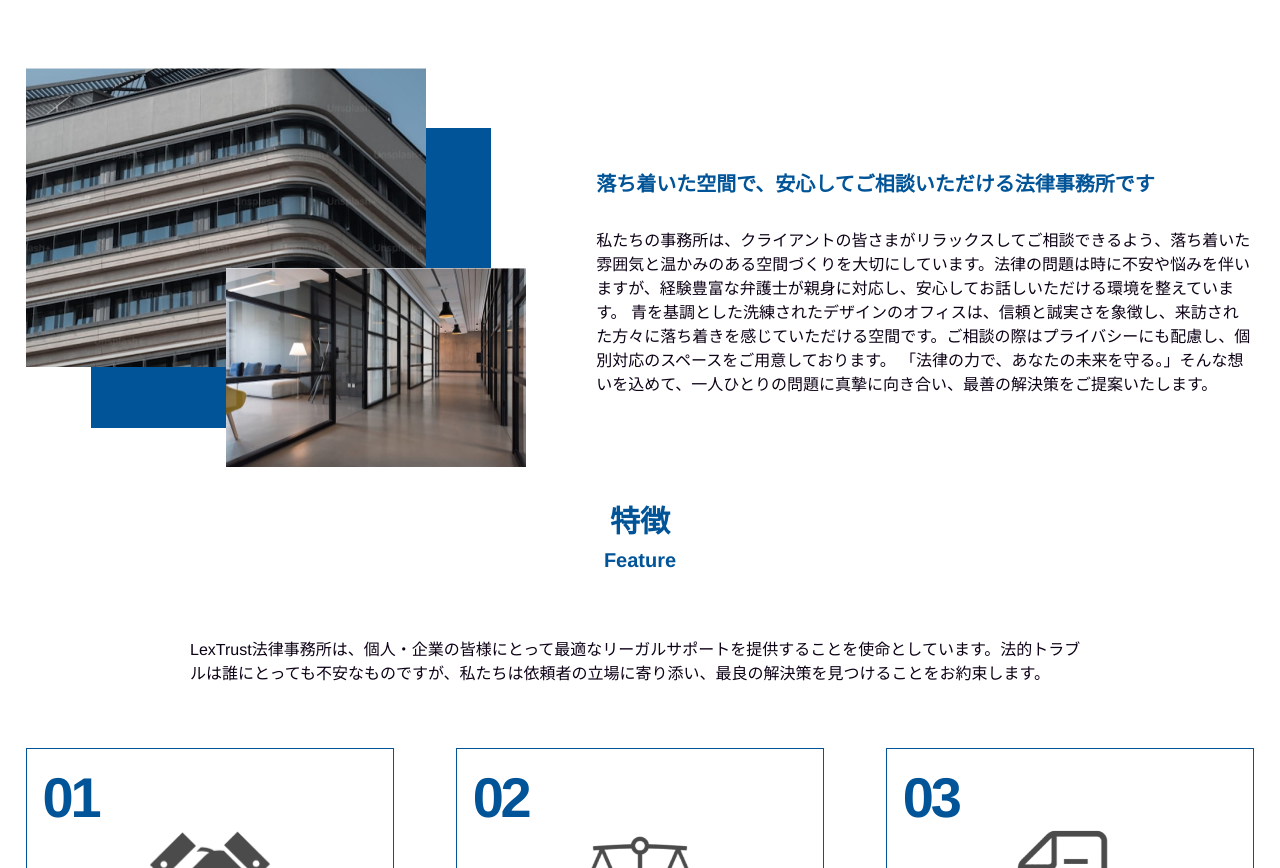
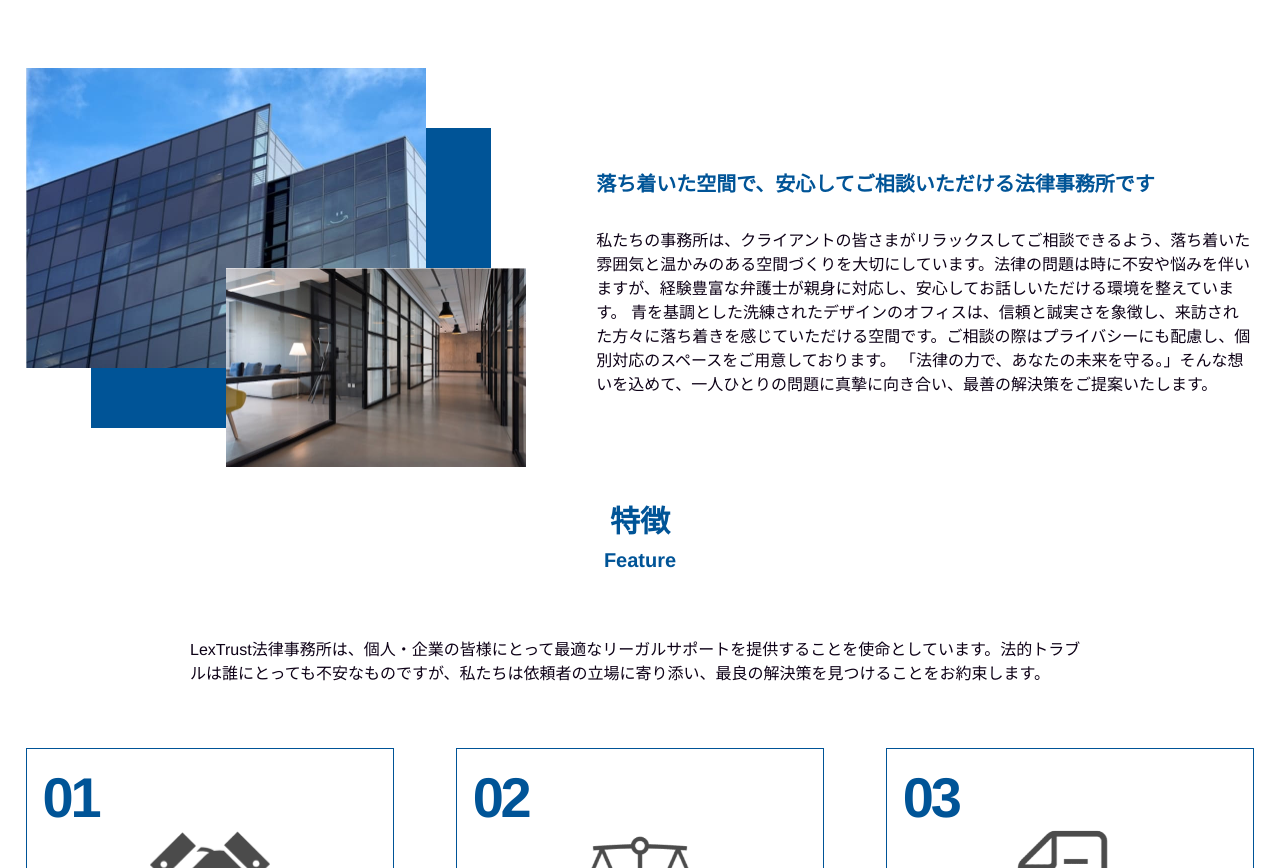
Before and after one commit to m-s-827/lextrust, a plain HTML site: page index.html in a window 1280 px wide. Shown: the part 1978-2846 px from the top of the page. Drawn offline with nearby package versions, Linux system fonts and the light colour scheme; some packages are replaced by stand-ins of ours.

Commit message:
Update index.html

```diff
--- a/index.html
+++ b/index.html
@@ -87,7 +87,7 @@
 
             <div class="flex container office">
                 <div class="officeImg fadein" >
-                    <img src="img/Rectangle 11.jpg" alt="事務所外観" class="officeImg1">
+                    <img src="img/office.jpg" alt="事務所外観" class="officeImg1">
                     <img src="img/Rectangle 12.jpg" alt="事務所内観" class="officeImg2">
                 </div>
                 <div class="officeText fadein">
```
